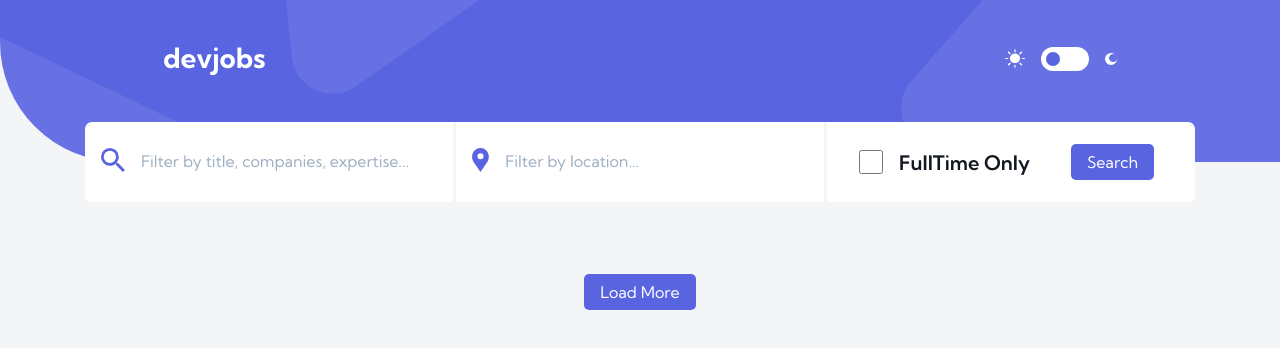
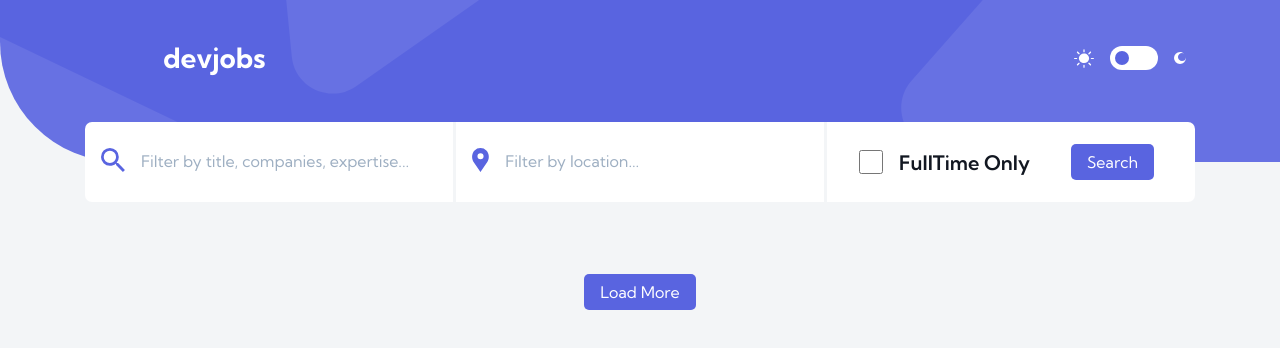
Before and after one commit to EdouardHrgt/devjobs, a Vue app: page / in a window 1280 px wide. Shown: the top 348 px of the page. Built offline with nearby package versions, Linux system fonts and the light colour scheme.

Commit message:
ajout theme + pagination des jobs

```diff
--- a/src/App.vue
+++ b/src/App.vue
@@ -1,14 +1,43 @@
 <template>
   <div id="app">
-    <router-view />
+    <div class="theme" ref="themeDiv">
+      <div class="switcher-positionner">
+        <div class="switcher-wrapper">
+          <div class="switcher" @click="switchTheme()">
+            <img src="./assets/desktop/icon-sun.svg" alt="light theme" />
+            <div class="switch">
+              <div class="switch-ball" :class="{ active: darkTheme }"></div>
+            </div>
+            <img src="./assets/desktop/icon-moon.svg" alt="dark theme" />
+          </div>
+        </div>
+      </div>
+
+      <router-view />
+    </div>
   </div>
 </template>
 
 <script>
 export default {
-  computed: {
-    test() {
-      return this.$store.state.theme;
+  data() {
+    return {
+      theme: null,
+      darkTheme: false, // Activate css ball moving
+    };
+  },
+  methods: {
+    themeSwitcher() {
+      if (this.darkTheme) {
+        this.$refs.themeDiv.classList.add('dark-theme');
+      } else {
+        this.$refs.themeDiv.classList.remove('dark-theme');
+      }
+    },
+    switchTheme() {
+      this.theme = !this.theme;
+      this.theme ? (this.darkTheme = true) : (this.darkTheme = false);
+      this.themeSwitcher();
     },
   },
 };
@@ -58,20 +87,74 @@ export default {
   font-family: var(--font);
 }
 
-body {
-  background-color: var(--clr-light-grey);
-}
-
-#app {
-  max-width: 1440px;
-  margin: auto;
-  min-height: 100vh;
-}
-
 .dark-theme {
   --clr-dark-blue: hsl(219, 29%, 14%);
   --clr-midnight: hsl(0, 0%, 100%);
   --clr-white: hsl(219, 29%, 14%);
   --clr-light-grey: hsl(220, 29%, 10%);
 }
+
+.theme {
+  background-color: var(--clr-light-grey);
+}
+
+.switcher-positionner {
+  position: absolute;
+  width: var(--bar-width);
+  top: 2.9rem;
+  right: 50%;
+  transform: translate(50%, 0);
+  display: flex;
+  justify-content: flex-end;
+}
+
+.switcher-wrapper {
+  width: 130px;
+  display: flex;
+  justify-content: center;
+}
+
+.switcher {
+  display: flex;
+  align-items: center;
+  justify-content: flex-end;
+  cursor: pointer;
+}
+
+.switch {
+  background-color: hsl(0, 0%, 100%);
+  width: 48px;
+  height: 24px;
+  border-radius: 20px;
+  position: relative;
+  margin: 0 1rem;
+}
+
+.switch-ball {
+  width: 14px;
+  height: 14px;
+  background-color: var(--clr-violet);
+  border-radius: 14px;
+  position: absolute;
+  top: 50%;
+  left: 5px;
+  transform: translateY(-50%);
+  transition: 0.3s;
+}
+
+.active {
+  left: calc(48px - 19px);
+}
+
+@media screen and (max-width: 1111px) {
+  .switcher-positionner {
+    width: 100%;
+  }
+}
+
+@media screen and (max-width: 1024px) {
+  .switcher-positionner {
+    width: 90%;
+  }
+}
 </style>
--- a/src/components/Header.vue
+++ b/src/components/Header.vue
@@ -2,13 +2,6 @@
   <div class="header">
     <header>
       <h1 @click="toHome">devjobs</h1>
-      <div class="switcher" @click="switchTheme()">
-        <img src="../assets/desktop/icon-sun.svg" alt="light theme" />
-        <div class="switch">
-          <div class="switch-ball" :class="{ active: darkTheme }"></div>
-        </div>
-        <img src="../assets/desktop/icon-moon.svg" alt="dark theme" />
-      </div>
     </header>
   </div>
 </template>
@@ -16,18 +9,7 @@
 <script>
 export default {
   name: 'HeaderBar',
-  data() {
-    return {
-      theme: null,
-      darkTheme: false, // Activate css ball moving
-    };
-  },
   methods: {
-    switchTheme() {
-      this.theme = !this.theme;
-      this.theme ? (this.darkTheme = true) : (this.darkTheme = false);
-      this.$store.state.theme = this.theme
-    },
     toHome() {
       this.$router.push(`/`);
     },
@@ -44,43 +26,14 @@ header {
   justify-content: space-between;
   align-items: baseline;
   height: 162px;
+  max-width: 1440px;
+  margin: auto;
 }
 h1 {
-  color: var(--clr-white);
+  color: hsl(0, 0%, 100%);
   font-size: var(--xl-font);
   cursor: pointer;
-}
-
-.switcher {
-  display: flex;
-  align-items: center;
-  justify-content: space-between;
-  cursor: pointer;
-}
-
-.switch {
-  background-color: var(--clr-white);
-  width: 48px;
-  height: 24px;
-  border-radius: 20px;
-  position: relative;
-  margin: 0 1rem;
-}
-
-.switch-ball {
-  width: 14px;
-  height: 14px;
-  background-color: var(--clr-violet);
-  border-radius: 14px;
-  position: absolute;
-  top: 50%;
-  left: 5px;
-  transform: translateY(-50%);
-  transition: 0.3s;
-}
-
-.active {
-  left: calc(48px - 19px);
+  z-index: 100;
 }
 
 @media screen and (max-width: 1024px) {
--- a/src/store/index.js
+++ b/src/store/index.js
@@ -6,6 +6,7 @@ Vue.use(Vuex);
 export default new Vuex.Store({
   state: {
     jobsList: DataList,
+    jobsListBis: DataList,
     theme: false,
   },
   getters: {
--- a/src/views/HomeView.vue
+++ b/src/views/HomeView.vue
@@ -74,7 +74,7 @@
           </div>
         </router-link>
       </section>
-      <button>Load More</button>
+      <button @click="doubleJobList(list)">Load More</button>
     </main>
   </div>
 </template>
@@ -110,6 +110,11 @@ export default {
     window.removeEventListener('resize', this.debounce);
   },
   methods: {
+    doubleJobList() {
+      const arr1 = this.$store.state.jobsList;
+      const arr2 = this.$store.state.jobsList;
+      this.$store.state.jobsList = arr1.concat(arr2);
+    },
     debounce() {
       if (this.timeout) clearTimeout(this.timeout);
       this.timeout = setTimeout(() => {
@@ -133,6 +138,13 @@ export default {
 </script>
 
 <style scoped>
+main {
+  padding-bottom: 1rem;
+}
+.home {
+  max-width: 1440px;
+  margin: auto;
+}
 .global-filter {
   position: fixed;
   inset: 0;
@@ -176,6 +188,11 @@ input[type='text'] {
   width: 90%;
   padding: 0.5rem 0;
   text-overflow: ellipsis;
+  background-color: var(--clr-white);
+}
+
+input[type='text']:focus {
+  outline: 1px solid var(--clr-dark-grey);
 }
 
 input::placeholder {
--- a/src/views/JobView.vue
+++ b/src/views/JobView.vue
@@ -85,6 +85,11 @@ export default {
 </script>
 
 <style scoped>
+.job {
+  max-width: 1440px;
+  margin: auto;
+}
+
 .banner {
   background-color: var(--clr-white);
   display: flex;
```
